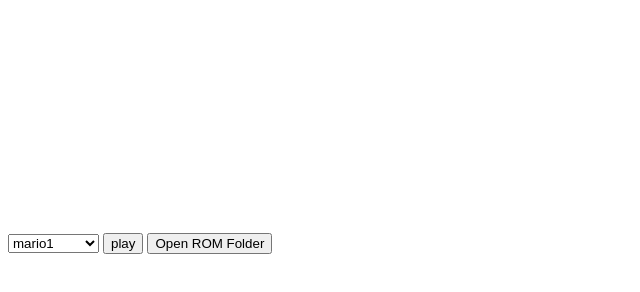
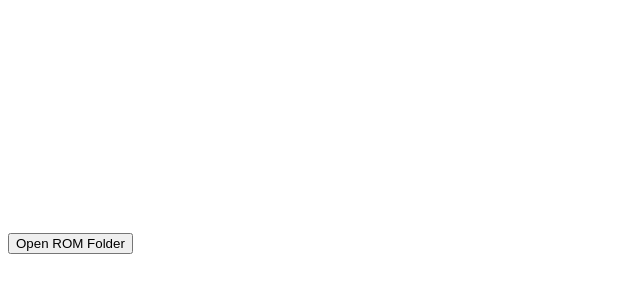
Before and after one commit to deepneko/jsnes, a website built with Vite: page index.html in a window 1280 px wide. Shown: the whole page, without its empty margins (0-640 px from the left). Built offline with nearby package versions, Linux system fonts and the light colour scheme.

Commit message:
Remove hardcoded ROM list and Play button

```diff
--- a/index.html
+++ b/index.html
@@ -7,30 +7,6 @@
   </head>
 
   <body id="body">
-    <select id="rom" >
-      <!-- NROM -->
-      <option value="./rom/mario1.nes">mario1</option>
-      <option value="./rom/xevious.nes">xevious</option>
-      <option value="./rom/spelunker.nes">spelunker</option>
-      <option value="./rom/druaga.nes">druaga</option>
-
-      <!-- CNROM -->
-      <option value="./rom/dq1.nes">dq1</option>
-      <option value="./rom/portopia.nes">portopia</option>
-      <option value="./rom/takahashi.nes">takahashi</option>
-
-      <!-- UNROM -->
-      <option value="./rom/rockman.nes">rockman</option>
-
-      <!-- MMC1 -->
-      <option value="./rom/rockman2.nes">rockman2</option>
-      <option value="./rom/ff1.nes">ff1</option>
-      <option value="./rom/dq3.nes">dq3</option>
-      <option value="./rom/dq4.nes">dq4</option>
-      <option value="./rom/gigazombie.nes">gigazombie</option>
-
-    </select>
-    <input type="button" value="play" id="main">
     <input type="button" value="Open ROM Folder" id="open-folder">
     <canvas id="console" width="256" height="240" tabindex="0"></canvas>
     <div id="rom-list" style="margin-top: 20px; max-height: 200px; overflow-y: auto; border: 1px solid #ccc; padding: 10px; display: none;"></div>
--- a/main.js
+++ b/main.js
@@ -90,15 +90,7 @@ async function main(rom) {
 
 
 document.addEventListener('DOMContentLoaded', () => {
-    const romSelect = document.querySelector('#rom');
-    const mainBtn = document.querySelector('#main');
     const consoleCanvas = document.querySelector('#console');
-
-    mainBtn.onclick = function() {
-        main(romSelect.value);
-        consoleCanvas.focus();
-        consoleCanvas.blur();
-    }
 
     const openFolderBtn = document.querySelector('#open-folder');
     const romListDiv = document.querySelector('#rom-list');
```
